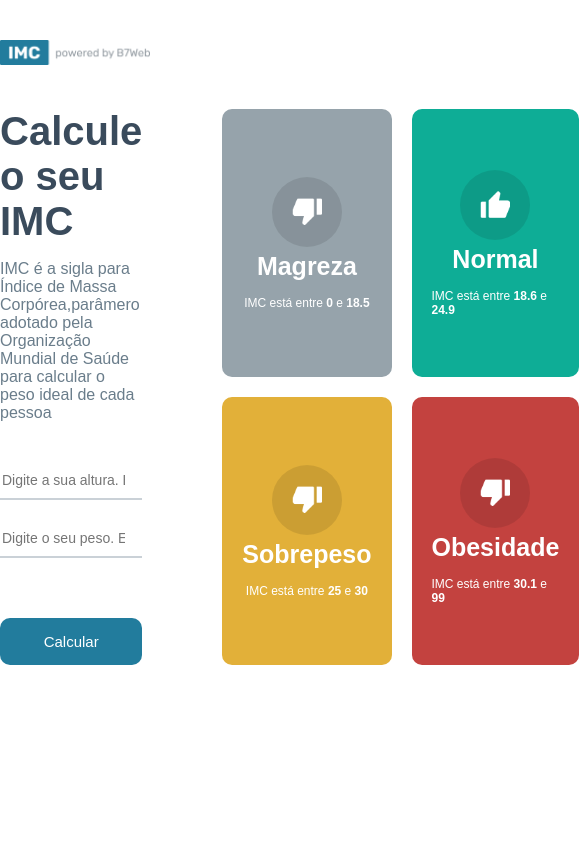
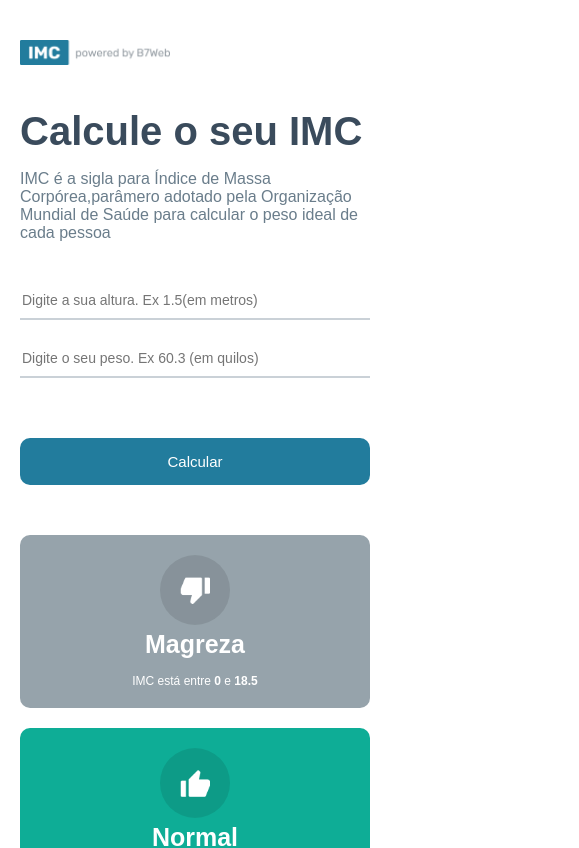
Before and after one commit to Dani701-32/Projeto-react-calc-IMC, a React (Create React App) app: page / in a window 390 px wide. Shown: the top 848 px of the page, 579 px wide, since content can reach past the window. Built offline with nearby package versions, Linux system fonts and the light colour scheme.

Commit message:
Responsiveness

```diff
--- a/package.json
+++ b/package.json
@@ -12,7 +12,7 @@
     "@types/react-dom": "^17.0.14",
     "react": "^18.0.0",
     "react-dom": "^18.0.0",
-    "react-scripts": "5.0.0",
+    "react-scripts": "^5.0.1",
     "typescript": "^4.6.3",
     "web-vitals": "^2.1.4"
   },
--- a/src/App.module.css
+++ b/src/App.module.css
@@ -5,7 +5,9 @@
 body {
   font-family: Arial, Helvetica, sans-serif;
 }
-
+.main{
+    padding-bottom: 50px;
+}
 .headerContainer {
   max-width: 900px;
   margin: 40px auto;
@@ -105,3 +107,33 @@
 .container .rightSide .rightArrow:hover{
   opacity: 1;
 }
+
+@media (max-width: 770px) {
+  header{
+    padding: 0px 20px;
+  }
+  .container{
+    padding: 0 20px;
+    flex-direction: column;
+  }
+  .container .leftSide{
+    margin-right: 0px;
+
+  }
+  .container .rightSide{
+    margin-left: 0px;
+    margin-top: 50px;
+  }
+  .container .rightSide .rightArrow{
+    margin-left: 0;
+    margin-top: 0;
+    border-radius: 10px;
+  }
+}
+
+@media(max-width: 430px){
+
+  .container .rightSide .grid{
+    grid-template-columns: 1fr;
+  }
+}
--- a/tsconfig.json
+++ b/tsconfig.json
@@ -18,7 +18,7 @@
     "resolveJsonModule": true,
     "isolatedModules": true,
     "noEmit": true,
-    "jsx": "react-jsx"
+    "jsx": "preserve"
   },
   "include": [
     "src"
```
Also changed, not shown: 1 other file (tests, documents, lock files or other folders).
